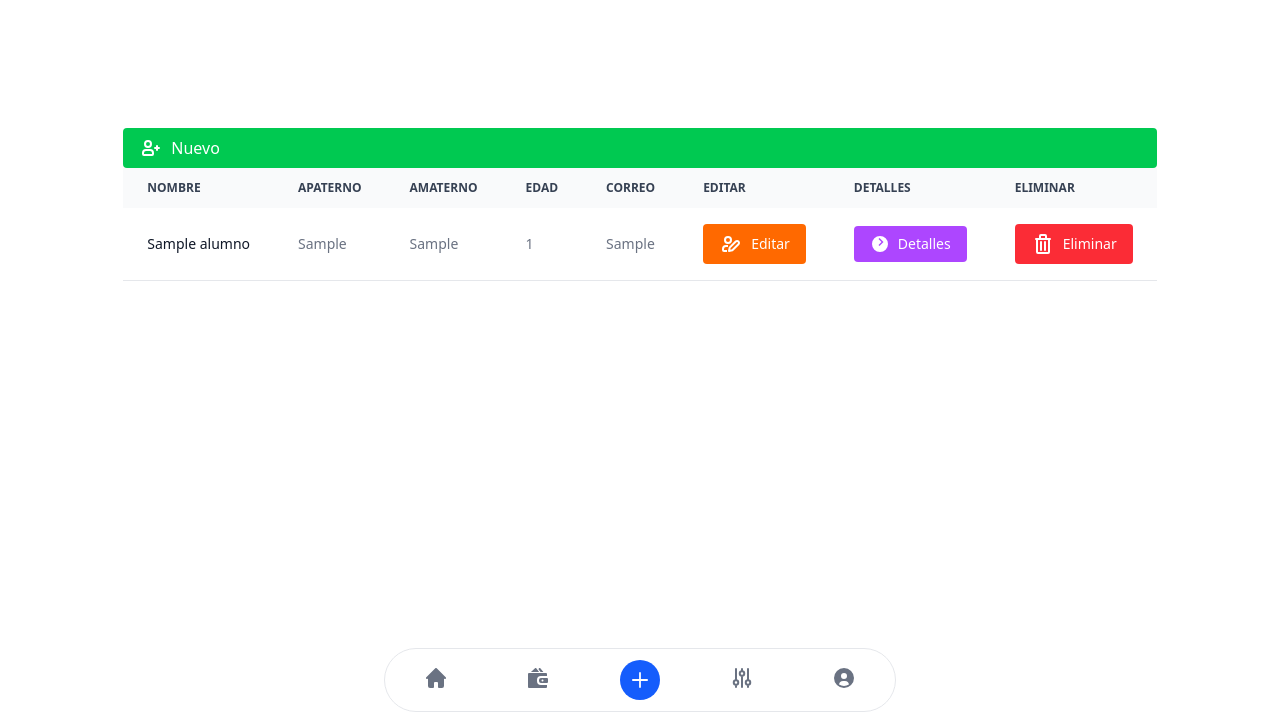
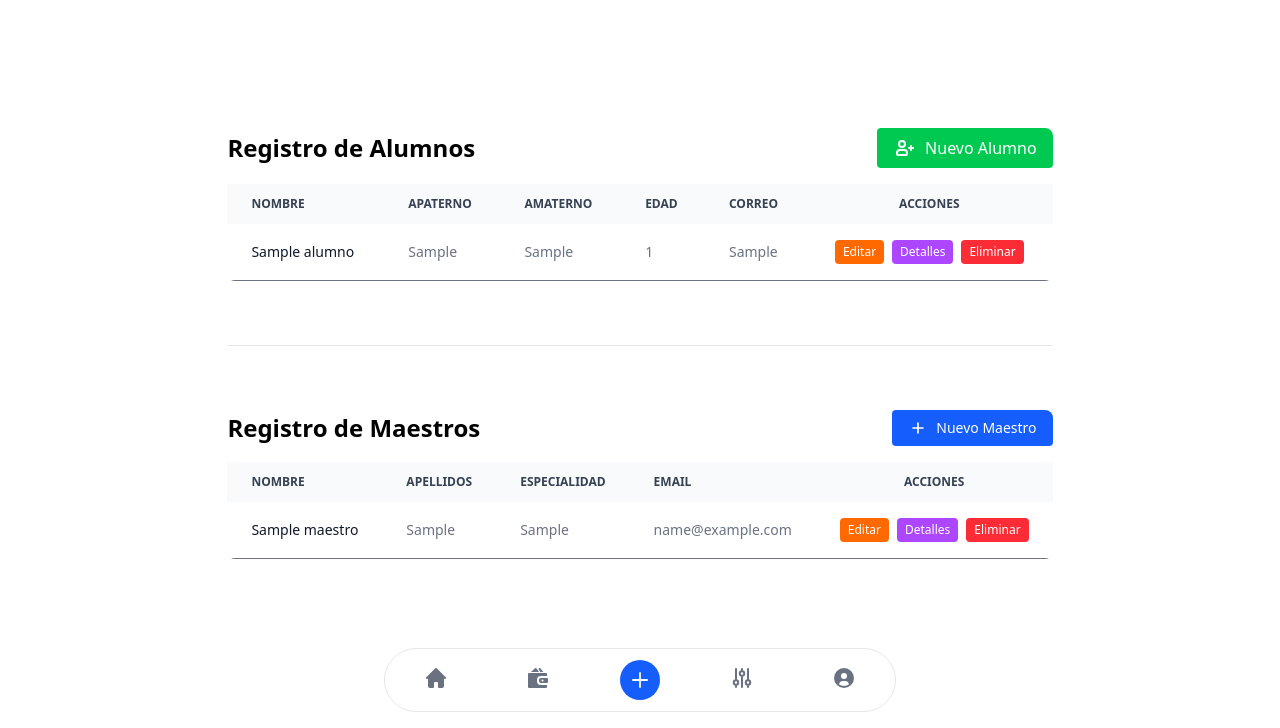
Before and after one commit to ICO-801-9-67781/flaskBDICO801, a Flask app: page / in a window 1280 px wide. Shown: the part 72-800 px from the top of the page. Run offline with Flask 3, Linux system fonts and the light colour scheme; tables that the repository leaves empty hold one stand-in row (values such as "Sample post"); some libraries are stand-ins or nearby versions.

Commit message:
Creación de tabla maestros y despliegue en index.html para consulta - 12-03-2026

```diff
--- a/app.py
+++ b/app.py
@@ -4,7 +4,8 @@ from flask_wtf.csrf import CSRFProtect
 from config import DevelopmentConfig
 import forms
 
-from models import db, Alumnos
+from models import db, Alumnos, Maestros
+from forms import UserForm, MaestroForm
 
 app=Flask("__main__")
 app.config.from_object(DevelopmentConfig)
@@ -16,7 +17,8 @@ csrf=CSRFProtect(app)
 def index():
     create_alumno = forms.UserForm(request.form)
     alumno = Alumnos.query.all()
-    return render_template("index.html", form=create_alumno, alumno=alumno)
+    maestros = Maestros.query.all()
+    return render_template("index.html", form=create_alumno, alumno=alumno, maestros=maestros)
 
 @app.route("/usuarios",methods=["GET","POST"])
 def usuario():
@@ -38,6 +40,12 @@ def usuario():
     return flask.render_template('usuarios.html',form=usuarios_clas,mat=mat,
                            nom=nom,apa=apa,ama=ama,edad=edad,email=email)
 
+@app.route("/maestros")
+def lista_maestros():
+    form_maestro = MaestroForm(request.form)
+    maestros = Maestros.query.all()
+    return render_template("maestros.html", form=form_maestro, maestros=maestros)
+
 if __name__=="__main__":
     csrf.init_app(app)
     with app.app_context():
--- a/forms.py
+++ b/forms.py
@@ -1,6 +1,4 @@
-from wtforms import Form, StringField,IntegerField,EmailField,PasswordField,SubmitField, validators
-
-
+from wtforms import Form, StringField,IntegerField,EmailField,PasswordField,SubmitField
 
 class UserForm(Form):
     nombre=StringField("Nombre")
@@ -9,3 +7,10 @@ class UserForm(Form):
     edad=IntegerField("Edad")
     correo=EmailField("Correo")
     matricula=IntegerField("Matricula")
+
+class MaestroForm(Form):
+    matricula = IntegerField("Matricula")
+    nombre = StringField("Nombre")
+    apellidos = StringField("Apellidos")
+    especialidad = StringField("Especialidad")
+    email = EmailField("Email")
--- a/templates/index.html
+++ b/templates/index.html
@@ -1,150 +1,92 @@
-{% extends "layout.html" %} {% block container %}
+{% extends "layout.html" %}
+{% block container %}
 
-<div class="py-32 relative overflow-x-auto sm:rounded-lg">
-  <a
-    href="Alumnos"
-    class="bg-green-500 text-white px-4 py-2 rounded flex items-center gap-2 hover:bg-green-600"
-  >
-    <svg
-      class="w-6 h-6 text-white-800 dark:text-white"
-      aria-hidden="true"
-      xmlns="http://www.w3.org/2000/svg"
-      width="24"
-      height="24"
-      fill="none"
-      viewBox="0 0 24 24"
-    >
-      <path
-        stroke="currentColor"
-        stroke-linecap="round"
-        stroke-linejoin="round"
-        stroke-width="2"
-        d="M16 12h4m-2 2v-4M4 18v-1a3 3 0 0 1 3-3h4a3 3 0 0 1 3 3v1a1 1 0 0 1-1 1H5a1 1 0 0 1-1-1Zm8-10a3 3 0 1 1-6 0 3 3 0 0 1 6 0Z"
-      />
+<div class="py-32 px-4 flex flex-col gap-16">
+
+  <div class="relative overflow-x-auto sm:rounded-lg">
+    <div class="flex justify-between items-center mb-4">
+      <h2 class="text-2xl font-bold dark:text-white">Registro de Alumnos</h2>
+      <a href="{{ url_for('usuario') }}" class="bg-green-500 text-white px-4 py-2 rounded flex items-center gap-2 hover:bg-green-600">
+        <svg class="w-6 h-6" fill="none" stroke="currentColor" viewBox="0 0 24 24" xmlns="http://www.w3.org/2000/svg">
+          <path stroke-linecap="round" stroke-linejoin="round" stroke-width="2" d="M16 12h4m-2 2v-4M4 18v-1a3 3 0 0 1 3-3h4a3 3 0 0 1 3 3v1a1 1 0 0 1-1 1H5a1 1 0 0 1-1-1Zm8-10a3 3 0 1 1-6 0 3 3 0 0 1 6 0Z"></path>
         </svg>
+        Nuevo Alumno
+      </a>
+    </div>
 
-    Nuevo
-  </a>
-  <table
-    class="py-2 w-full text-sm text-left rtl:text-right text-gray-500 dark:text-gray-400"
-  >
-    <thead
-      class="text-xs text-gray-700 uppercase bg-gray-50 dark:bg-gray-700 dark:text-gray-400"
-    >
+    <table class="w-full text-sm text-left text-gray-500 dark:text-gray-400">
+      <thead class="text-xs text-gray-700 uppercase bg-gray-50 dark:bg-gray-700 dark:text-gray-400">
         <tr>
           <th scope="col" class="px-6 py-3">Nombre</th>
-        <th scope="col" class="px-6 py-3">
-          <div class="flex items-center">Apaterno</div>
-        </th>
-        <th scope="col" class="px-6 py-3">
-          <div class="flex items-center">Amaterno</div>
-        </th>
-        <th scope="col" class="px-6 py-3">
-          <div class="flex items-center">Edad</div>
-        </th>
-        <th scope="col" class="px-6 py-3">
-          <div class="flex items-center">Correo</div>
-        </th>
-        <th scope="col" class="px-6 py-3">
-          <div class="flex items-center">Editar</div>
-        </th>
-        <th scope="col" class="px-6 py-3">
-          <div class="flex items-center">Detalles</div>
-        </th>
-        <th scope="col" class="px-6 py-3">
-          <div class="flex items-center">Eliminar</div>
-        </th>
+          <th scope="col" class="px-6 py-3">Apaterno</th>
+          <th scope="col" class="px-6 py-3">Amaterno</th>
+          <th scope="col" class="px-6 py-3">Edad</th>
+          <th scope="col" class="px-6 py-3">Correo</th>
+          <th scope="col" class="px-6 py-3 text-center">Acciones</th>
         </tr>
       </thead>
       <tbody>
-      {%for alum in alumno%}
-      <tr
-        class="bg-white border-b dark:bg-gray-800 dark:border-gray-700 border-gray-200"
-      >
-        <th
-          scope="row"
-          class="px-6 py-4 font-medium text-gray-900 whitespace-nowrap dark:text-white"
-        >
-          {{ alum.nombre }}
-        </th>
+        {% for alum in alumno %}
+        <tr class="bg-white border-b dark:bg-gray-800 dark:border-gray-700 hover:bg-gray-50 dark:hover:bg-gray-600">
+          <td class="px-6 py-4 font-medium text-gray-900 dark:text-white">{{ alum.nombre }}</td>
           <td class="px-6 py-4">{{ alum.apaterno }}</td>
           <td class="px-6 py-4">{{ alum.amaterno }}</td>
           <td class="px-6 py-4">{{ alum.edad }}</td>
           <td class="px-6 py-4">{{ alum.correo }}</td>
-        <td class="px-6 py-4 text-right">
-          <a
-            href="modificar?id={{ alum.id }}"
-            class="flex items-center gap-2 bg-orange-500 text-white px-4 py-2 rounded hover:bg-orange-600"
-          >
-            <svg
-              class="w-6 h-6 text-white-800 dark:text-white"
-              aria-hidden="true"
-              xmlns="http://www.w3.org/2000/svg"
-              width="24"
-              height="24"
-              fill="none"
-              viewBox="0 0 24 24"
-            >
-              <path
-                stroke="currentColor"
-                stroke-linecap="square"
-                stroke-linejoin="round"
-                stroke-width="2"
-                d="M7 19H5a1 1 0 0 1-1-1v-1a3 3 0 0 1 3-3h1m4-6a3 3 0 1 1-6 0 3 3 0 0 1 6 0Zm7.441 1.559a1.907 1.907 0 0 1 0 2.698l-6.069 6.069L10 19l.674-3.372 6.07-6.07a1.907 1.907 0 0 1 2.697 0Z"
-              />
-            </svg>
-
-            Editar
-          </a>
-        </td>
-        <td class="px-6 py-4 text-right">
-          <a
-            href="detalles?id={{ alum.id }}"
-            class="flex items-center gap-2 bg-purple-500 text-white px-4 py-2 rounded hover:bg-purple-600"
-          >
-            <svg
-              xmlns="http://www.w3.org/2000/svg"
-              class="h-5 w-5"
-              viewBox="0 0 20 20"
-              fill="currentColor"
-            >
-              <path
-                d="M10 2a8 8 0 100 16 8 8 0 000-16zM8.5 11l3-3-3-3 1-1 4 4-4 4-1-1z"
-              />
-            </svg>
-            Detalles
-          </a>
-        </td>
-        <td class="px-6 py-4 text-right">
-          <a
-            href="eliminar?id={{ alum.id }}"
-            class="flex items-center gap-2 bg-red-500 text-white px-4 py-2 rounded hover:bg-red-600"
-          >
-            <svg
-              class="w-6 h-6 text-white-800 dark:text-white"
-              aria-hidden="true"
-              xmlns="http://www.w3.org/2000/svg"
-              width="24"
-              height="24"
-              fill="none"
-              viewBox="0 0 24 24"
-            >
-              <path
-                stroke="currentColor"
-                stroke-linecap="round"
-                stroke-linejoin="round"
-                stroke-width="2"
-                d="M5 7h14m-9 3v8m4-8v8M10 3h4a1 1 0 0 1 1 1v3H9V4a1 1 0 0 1 1-1ZM6 7h12v13a1 1 0 0 1-1 1H7a1 1 0 0 1-1-1V7Z"
-              />
-            </svg>
-
-            Eliminar
-          </a>
+          <td class="px-6 py-4 text-center">
+            <div class="flex justify-center gap-2">
+                <a href="/modificar?id={{ alum.matricula }}" class="bg-orange-500 text-white px-2 py-1 rounded text-xs">Editar</a>
+                <a href="/detalles?id={{ alum.matricula }}" class="bg-purple-500 text-white px-2 py-1 rounded text-xs">Detalles</a>
+                <a href="/eliminar?id={{ alum.matricula }}" class="bg-red-500 text-white px-2 py-1 rounded text-xs">Eliminar</a>
+            </div>
           </td>
         </tr>
-      {%endfor%}
+        {% endfor %}
       </tbody>
     </table>
   </div>
 
+  <hr class="border-gray-200 dark:border-gray-700">
+
+  <div class="relative overflow-x-auto sm:rounded-lg">
+    <div class="flex justify-between items-center mb-4">
+      <h2 class="text-2xl font-bold dark:text-white">Registro de Maestros</h2>
+      <a href="/maestros" class="bg-blue-600 text-white px-4 py-2 rounded flex items-center gap-2 hover:bg-blue-700 text-sm">
+        <svg class="w-5 h-5" fill="none" stroke="currentColor" viewBox="0 0 24 24"><path stroke-linecap="round" stroke-linejoin="round" stroke-width="2" d="M12 6v6m0 0v6m0-6h6m-6 0H6"></path></svg>
+        Nuevo Maestro
+      </a>
+    </div>
+
+    <table class="w-full text-sm text-left text-gray-500 dark:text-gray-400">
+      <thead class="text-xs text-gray-700 uppercase bg-gray-50 dark:bg-gray-700 dark:text-gray-400">
+        <tr>
+          <th scope="col" class="px-6 py-3">Nombre</th>
+          <th scope="col" class="px-6 py-3">Apellidos</th>
+          <th scope="col" class="px-6 py-3">Especialidad</th>
+          <th scope="col" class="px-6 py-3">Email</th>
+          <th scope="col" class="px-6 py-3 text-center">Acciones</th>
+        </tr>
+      </thead>
+      <tbody>
+        {% for teacher in maestros %}
+        <tr class="bg-white border-b dark:bg-gray-800 dark:border-gray-700 hover:bg-gray-50 dark:hover:bg-gray-600">
+          <td class="px-6 py-4 font-medium text-gray-900 dark:text-white">{{ teacher.nombre }}</td>
+          <td class="px-6 py-4">{{ teacher.apellidos }}</td>
+          <td class="px-6 py-4">{{ teacher.especialidad }}</td>
+          <td class="px-6 py-4">{{ teacher.email }}</td>
+          <td class="px-6 py-4 text-center">
+            <div class="flex justify-center gap-2">
+                <a href="/editar_maestro?id={{ teacher.matricula }}" class="bg-orange-500 text-white px-2 py-1 rounded text-xs">Editar</a>
+                <a href="/detalles_maestro?id={{ teacher.matricula }}" class="bg-purple-500 text-white px-2 py-1 rounded text-xs">Detalles</a>
+                <a href="/eliminar_maestro?id={{ teacher.matricula }}" class="bg-red-500 text-white px-2 py-1 rounded text-xs">Eliminar</a>
+            </div>
+          </td>
+        </tr>
+        {% endfor %}
+      </tbody>
+    </table>
+  </div>
+
+</div>
+
 {% endblock %}
```
Also changed, not shown: models.py (+15 -1 lines), templates/maestros.html (added, +49 -0 lines). Lines whose indentation alone changed are shown as unchanged.
